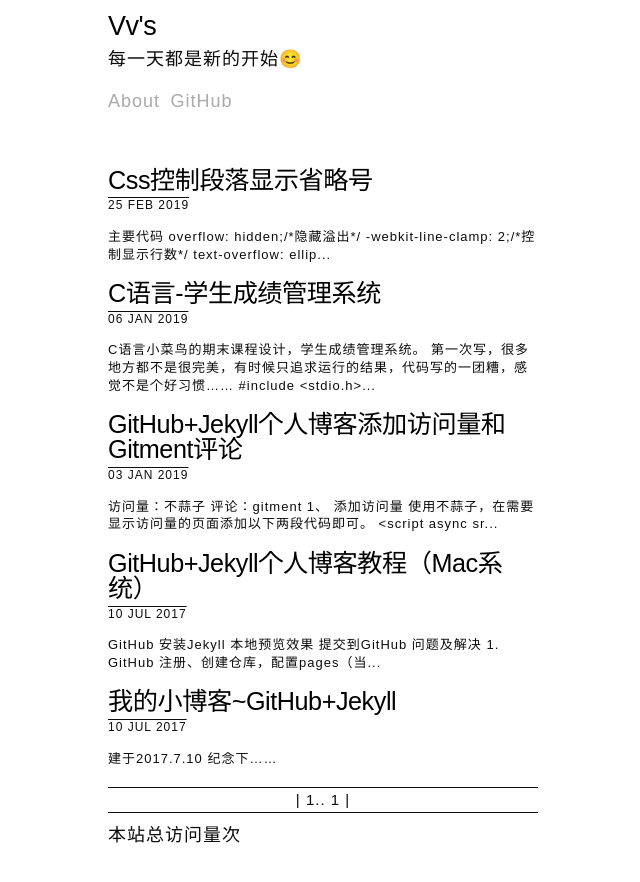
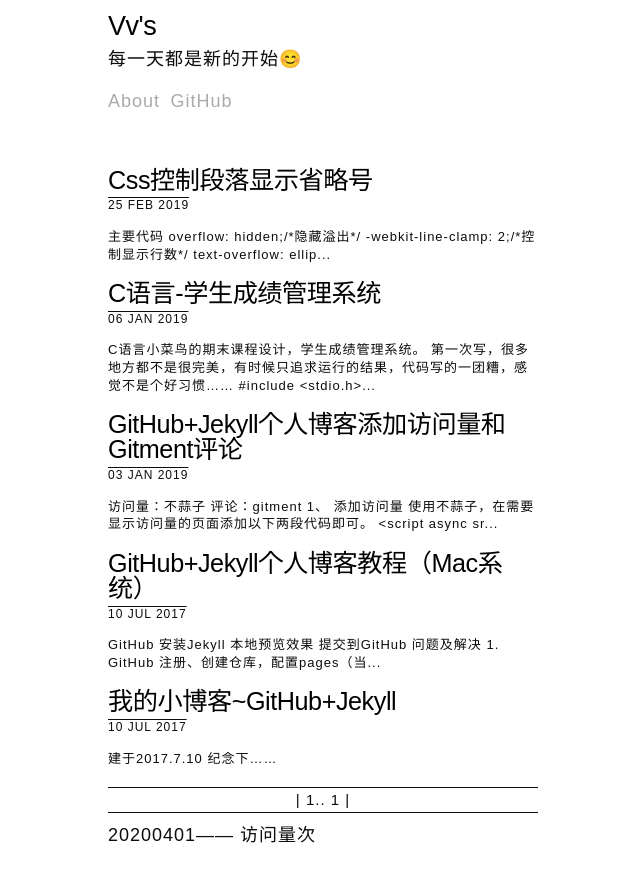
Before and after one commit to Vv1222/wv_blog, a Jekyll site: the page built from index.html, in a window 1280 px wide. Shown: the top 882 px of the page, without its empty margins (317-957 px from the left). Built offline with Jekyll 4.4.1, drawn with Linux system fonts in a browser that asks for light colours; some web fonts are replaced; the list of posts is cut into pages by our own code; comment, search, counter and statistics services are not loaded.

Commit message:
change
1

```diff
--- a/_layouts/default.html
+++ b/_layouts/default.html
@@ -12,7 +12,7 @@
   <div class="container">
     {{ content }}
       <span id="busuanzi_container_site_pv">
-    本站总访问量<span id="busuanzi_value_site_pv"></span>次
+    20200401—— 访问量<span id="busuanzi_value_site_pv"></span>次
   </div>
   <script async src="//busuanzi.ibruce.info/busuanzi/2.3/busuanzi.pure.mini.js"></script>
 
```
